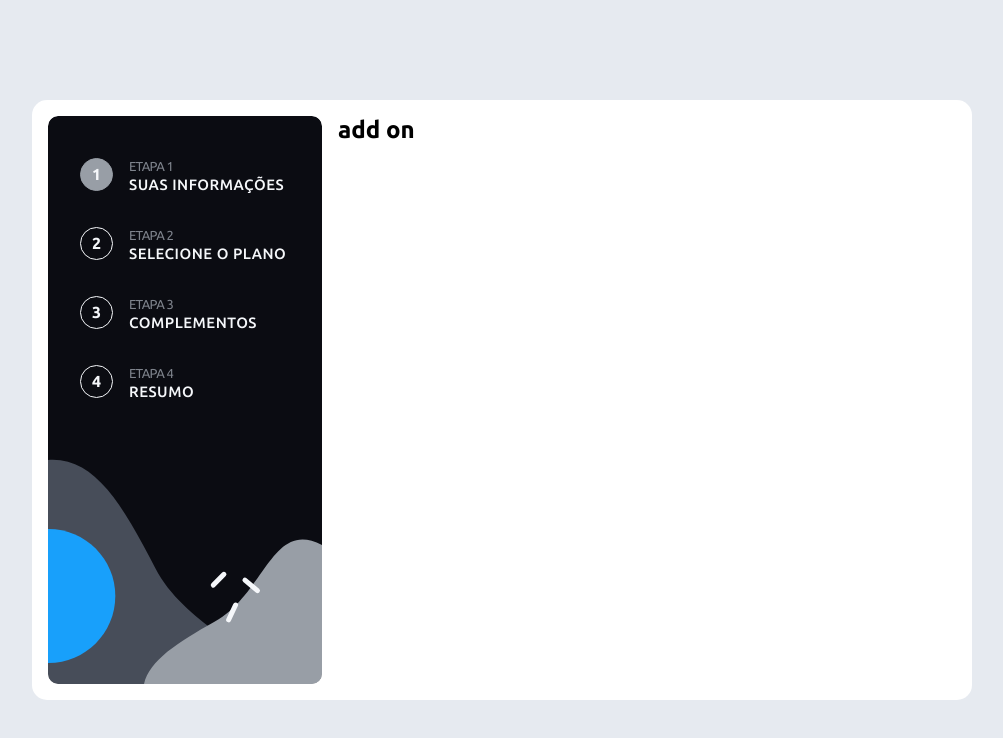
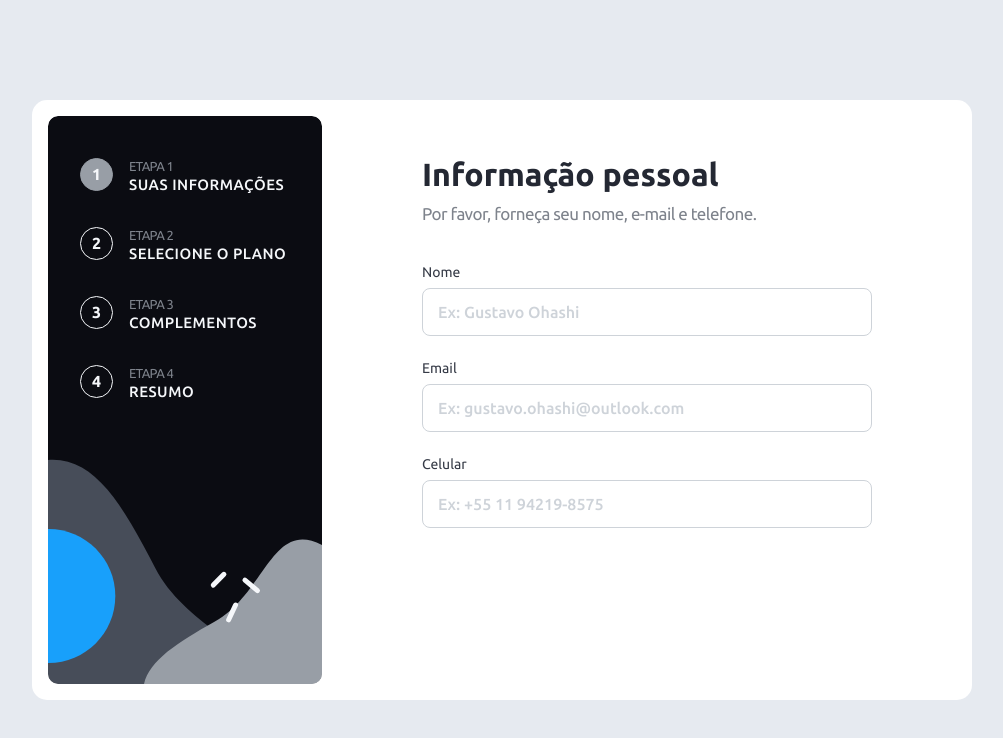
Before and after one commit to rafaelvieiracosta/form-multi-step, a Vue app: page / in a window 1280 px wide. Shown: the top 738 px of the page, without its empty margins (138-1141 px from the left). Built offline with nearby package versions, Linux system fonts and the light colour scheme.

Commit message:
feat: init forms in `personalInfo`

```diff
--- a/src/views/personalInfo.vue
+++ b/src/views/personalInfo.vue
@@ -1,6 +1,71 @@
 <template>
-  <section>
-    <h1>add on</h1>
+  <section id="personalInfo" class="section">
+    <h1 class="section-title">Informação pessoal</h1>
+    <p class="section-description" @click="teste = !teste">
+      Por favor, forneça seu nome, e-mail e telefone.
+    </p>
+
+    <form class="section-form">
+      <label for="name" class="section-form-item">
+        <div class="section-form-item-text">
+          <p class="section-form-item-text-indicator">Nome</p>
+          <transition name="error">
+            <p class="section-form-item-text-error" v-if="errorName">
+              {{ errorName }}
+            </p>
+          </transition>
+        </div>
+
+        <input
+          id="name"
+          type="text"
+          class="section-form-item-input"
+          :class="{ error: errorName }"
+          placeholder="Ex: Gustavo Ohashi"
+          v-model="name"
+        />
+      </label>
+
+      <label for="name" class="section-form-item">
+        <div class="section-form-item-text">
+          <p class="section-form-item-text-indicator">Email</p>
+          <transition name="error">
+            <p class="section-form-item-text-error" v-if="errorEmail">
+              {{ errorEmail }}
+            </p>
+          </transition>
+        </div>
+
+        <input
+          id="name"
+          type="text"
+          class="section-form-item-input"
+          :class="{ error: errorEmail }"
+          placeholder="Ex: gustavo.ohashi@outlook.com"
+          v-model="email"
+        />
+      </label>
+
+      <label for="name" class="section-form-item">
+        <div class="section-form-item-text">
+          <p class="section-form-item-text-indicator">Celular</p>
+          <transition name="error">
+            <p class="section-form-item-text-error" v-if="errorPhone">
+              {{ errorPhone }}
+            </p>
+          </transition>
+        </div>
+
+        <input
+          id="name"
+          type="text"
+          class="section-form-item-input"
+          :class="{ error: errorPhone }"
+          placeholder="Ex: +55 11 94219-8575"
+          v-model="phone"
+        />
+      </label>
+    </form>
   </section>
 </template>
 
@@ -8,9 +73,78 @@
 export default {
   name: "personalInfo",
   data() {
-    return {};
+    return {
+      name: null,
+      errorName: false,
+
+      email: null,
+      errorEmail: false,
+
+      phone: null,
+      errorPhone: false,
+      teste: false,
+    };
   },
 };
 </script>
 
-<style></style>
+<style scoped>
+.section-form {
+  margin-top: 40px;
+}
+.section-form-item-text {
+  display: flex;
+  justify-content: space-between;
+}
+.section-form-item-text-indicator {
+  font-size: 14px;
+  line-height: 16px;
+  color: var(--c10);
+}
+.section-form-item-text-error {
+  font-size: 14px;
+  line-height: 16px;
+  font-weight: 700;
+  color: var(--e1);
+}
+
+.section-form-item {
+  display: block;
+}
+.section-form-item + .section-form-item {
+  margin-top: 24px;
+}
+.section-form-item-input {
+  margin-top: 8px;
+  padding: 14px 15px;
+  width: 100%;
+  font-weight: 500;
+  font-size: 16px;
+  line-height: 18px;
+  color: var(--c11);
+  border: 1px solid var(--c3);
+  border-radius: 8px;
+  outline: none;
+  transition: 0.2s;
+}
+.section-form-item-input.error {
+  border-color: var(--e1);
+}
+.section-form-item-input:focus {
+  border-color: var(--p1);
+}
+.section-form-item-input::placeholder {
+  color: var(--c3);
+}
+
+/* ANIMAÇÕES */
+.error-enter-active,
+.error-leave-active {
+  transition: all 0.3s ease;
+}
+.error-enter,
+.error-leave-active {
+  transform: translateX(10px);
+  opacity: 0;
+}
+</style>
```
